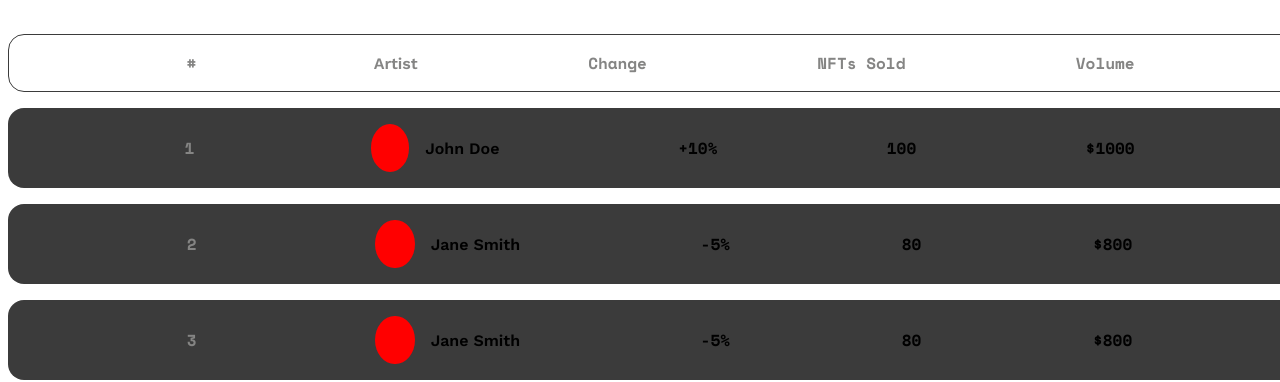
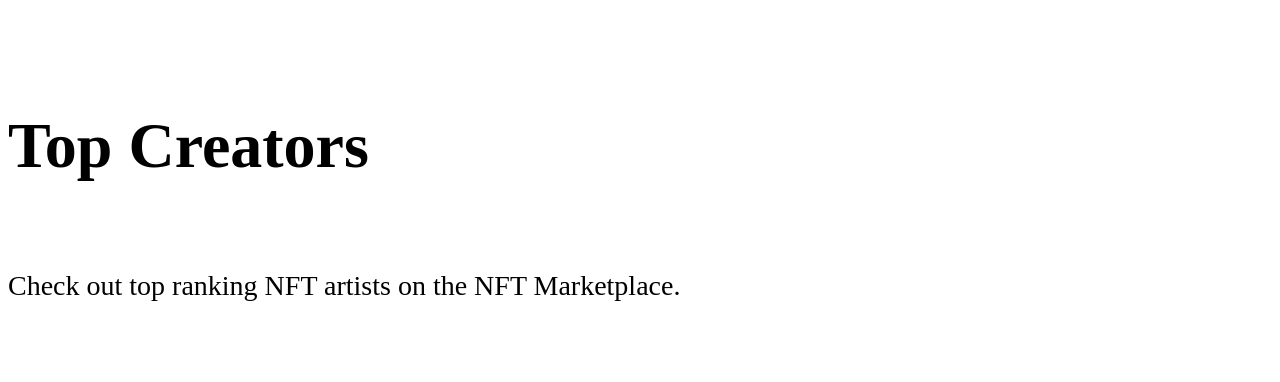
Before and after one commit to Grupo-1-Compass-UOL/NFT-Marketplace, a React (Vite) app: page / in a window 1280 px wide. Shown: the part 330-712 px from the top of the page. Built offline with nearby package versions, Linux system fonts and the light colour scheme; the HTML template or start-up script is replaced by a standard one.

Commit message:
feat: headline

```diff
--- a/src/pages/Rankings.jsx
+++ b/src/pages/Rankings.jsx
@@ -1,4 +1,5 @@
 import {TopCreatorList} from '../components/TopCreatorList';
+import styles from './Rankings.module.css';
 
 const creators = [
   {
@@ -49,7 +50,13 @@ const creators = [
 
 const Rankings = () => {
   return (
+    <>
+      <div className={styles.headline}>
+        <h1>Top Creators</h1>
+        <p>Check out top ranking NFT artists on the NFT Marketplace.</p>
+      </div>
       <TopCreatorList creators={creators} />
+    </>
   )
 }
 
--- /dev/null
+++ b/src/pages/Rankings.module.css
@@ -0,0 +1,32 @@
+.headline {
+  display: flex;
+  flex-direction: column;
+  padding: 0 3rem;
+  gap: 1rem;
+  margin: 3rem 0;
+  width: 100%;
+  font-size: 1.25rem;
+}
+
+.headline > h1 {
+  font-size: 2rem;
+  justify-content: left;
+}
+
+@media (min-width: 768px) {
+  .headline {
+  }
+
+  .headline > h1 {
+    font-size: 3rem;
+  }
+}
+
+@media (min-width: 1024px) {
+  .headline {
+    font-size: 1.75rem;
+  }
+  .headline > h1 {
+    font-size: 4rem;
+  }
+}
```
Lines whose indentation alone changed are shown as unchanged.
